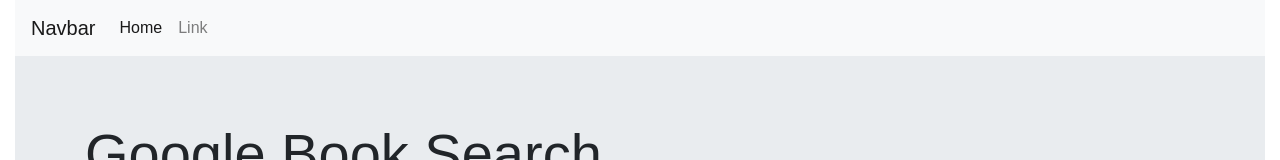
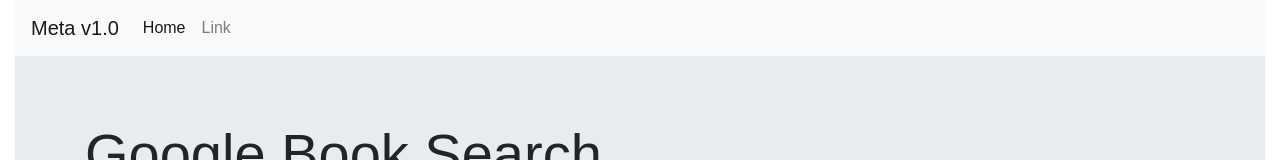
Before and after one commit to metacmm/Google-Book-Search, a React (Create React App) app in the folder client/: page / in a window 1280 px wide. Shown: the top 160 px of the page. Built offline with nearby package versions, Linux system fonts and the light colour scheme.

Commit message:
add readme and version number.

```diff
--- a/client/src/components/Nav/index.js
+++ b/client/src/components/Nav/index.js
@@ -3,7 +3,7 @@
 function Nav() {
     return (
         <nav className="navbar navbar-expand-lg navbar-light bg-light">
-            <a className="navbar-brand" href="#">Navbar</a>
+            <a className="navbar-brand" href="#">Meta v1.0</a>
             <button className="navbar-toggler" type="button" data-toggle="collapse" data-target="#navbarSupportedContent" aria-controls="navbarSupportedContent" aria-expanded="false" aria-label="Toggle navigation">
                 <span className="navbar-toggler-icon"></span>
             </button>
```
